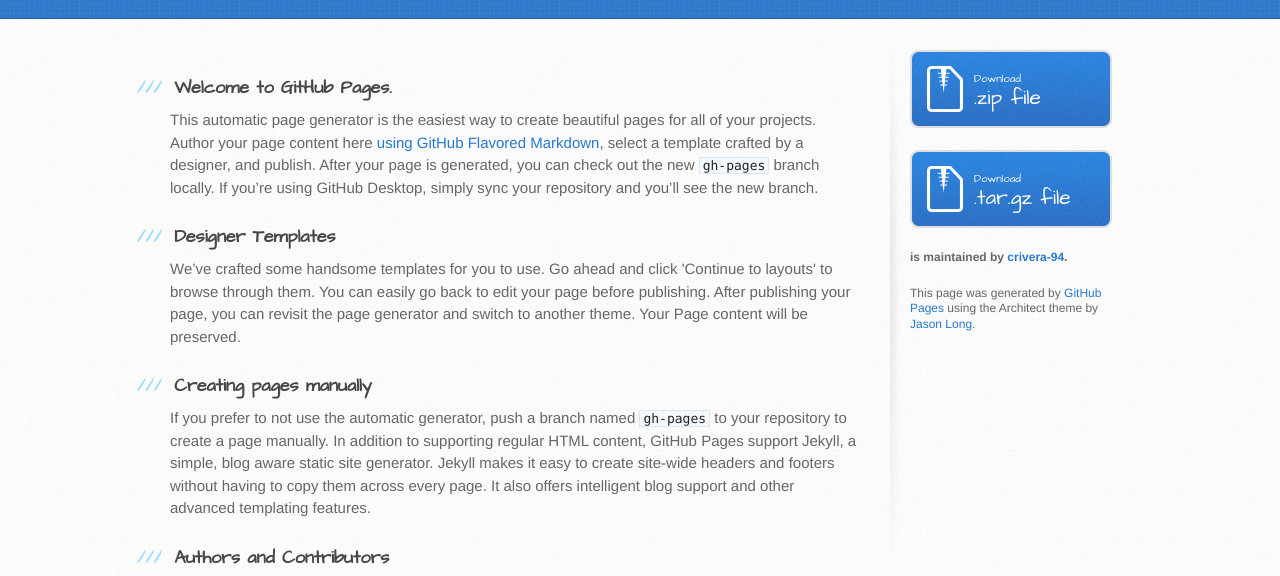
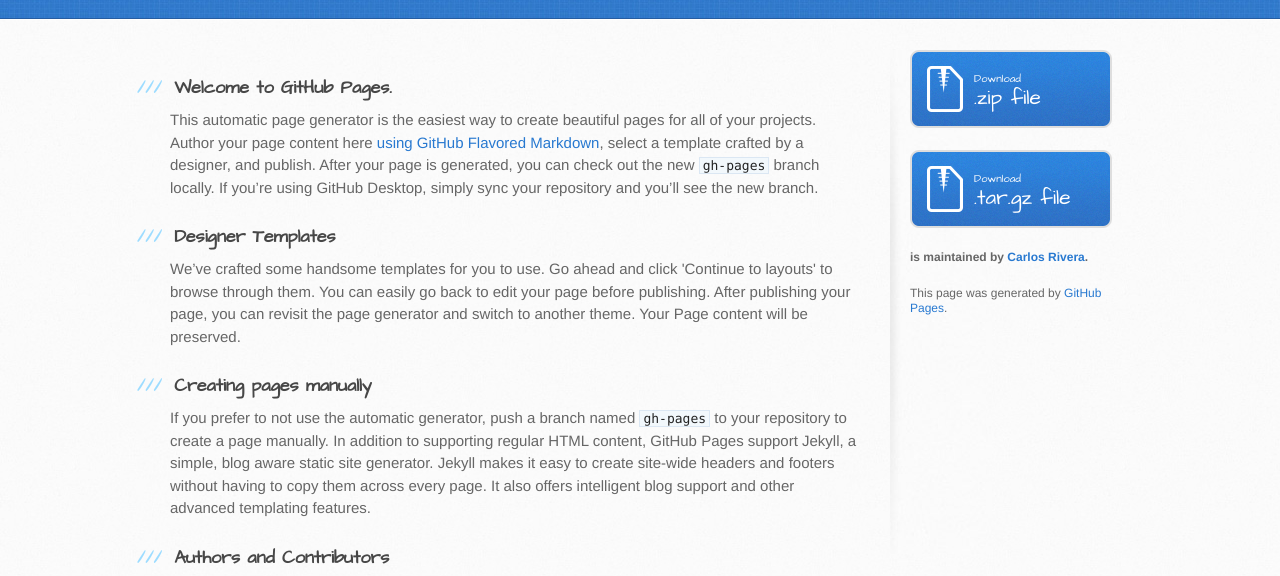
Before and after one commit to crivera-94/engl181homepage, a website: page index.html in a window 1280 px wide. Shown: the part 182-758 px from the top of the page. Drawn offline with Linux system fonts and the light colour scheme.

Commit message:
change text

```diff
--- a/index.html
+++ b/index.html
@@ -55,6 +55,7 @@
         </section>
 
         <aside id="sidebar">
+
           <a href="https://github.com/crivera-94/engl181homepage/zipball/master" class="button">
             <small>Download</small>
             .zip file
@@ -64,9 +65,9 @@
             .tar.gz file
           </a>
 
-          <p class="repo-owner"><a href="https://github.com/crivera-94/engl181homepage"></a> is maintained by <a href="https://github.com/crivera-94">crivera-94</a>.</p>
+          <p class="repo-owner"><a href="https://github.com/crivera-94/engl181homepage"></a> is maintained by <a href="https://github.com/crivera-94">Carlos Rivera</a>.</p>
 
-          <p>This page was generated by <a href="https://pages.github.com">GitHub Pages</a> using the Architect theme by <a href="https://twitter.com/jasonlong">Jason Long</a>.</p>
+          <p>This page was generated by <a href="https://pages.github.com">GitHub Pages</a>.</p>
         </aside>
       </div>
     </div>
```
